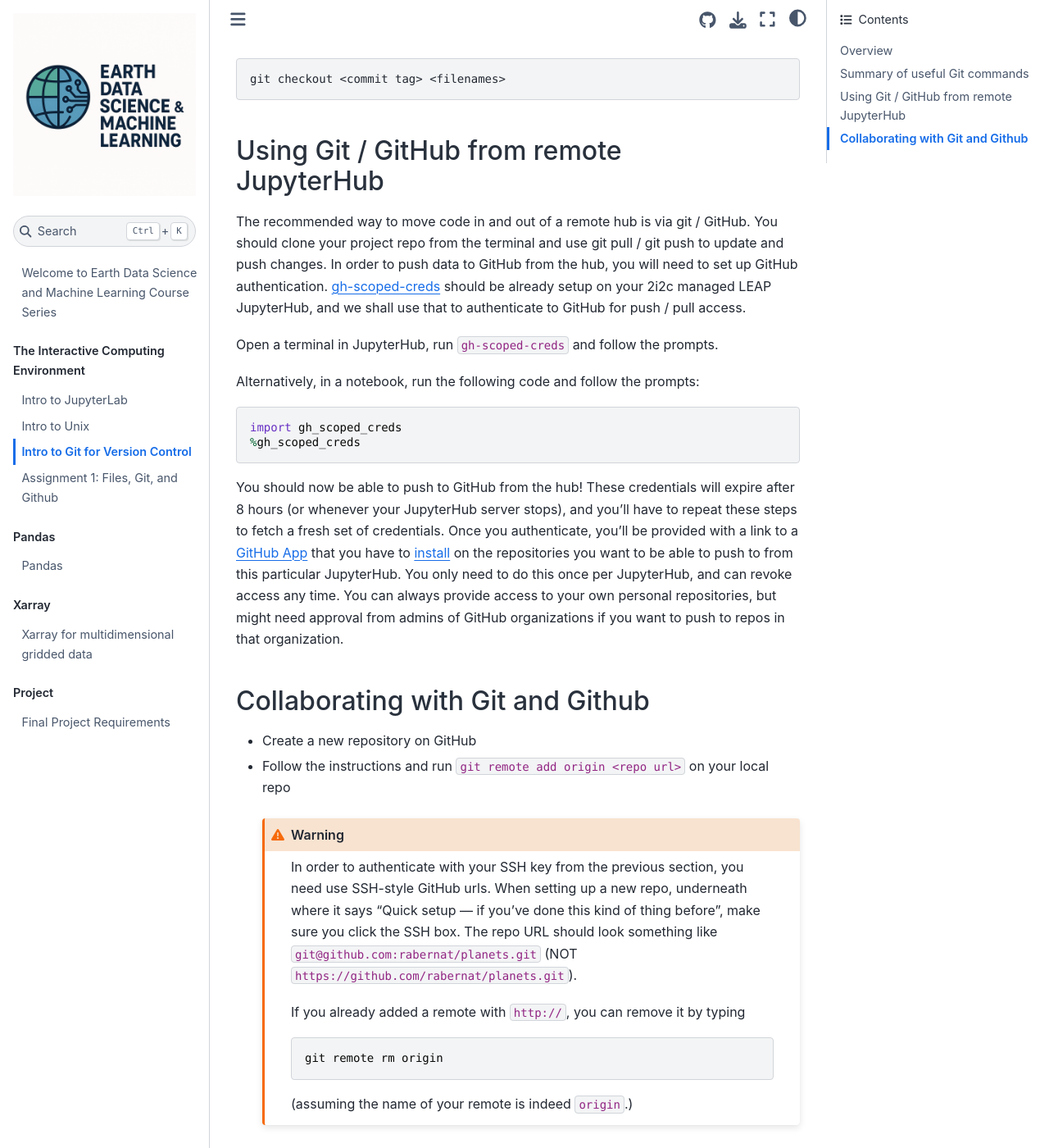
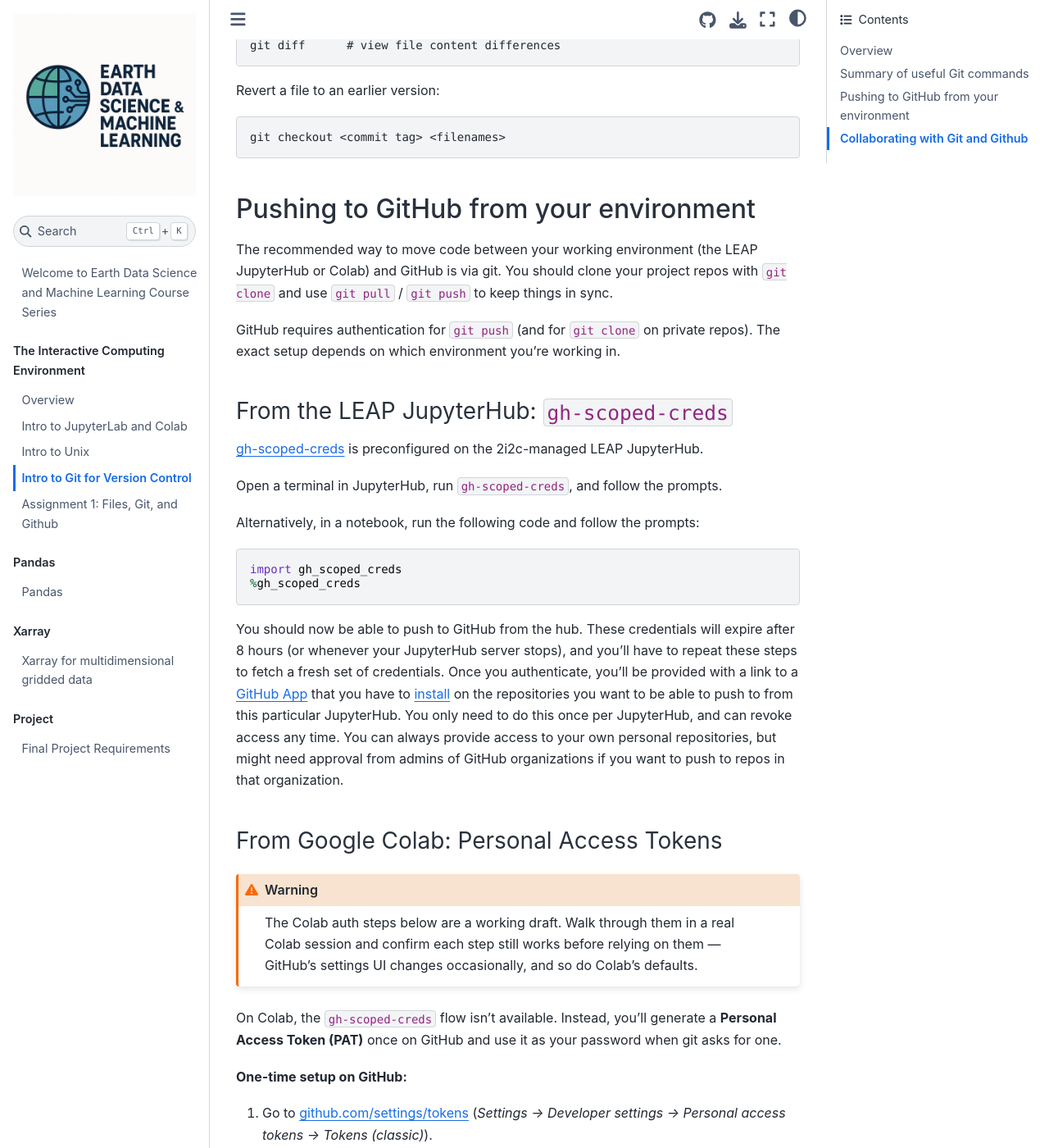
Before and after one commit to earth-DS-ML/summer_2026, a Jupyter Book: the page built from lectures_DS/computing_env/intro_to_git.md, in a window 1280 px wide and 1400 px high, scrolled down 1552 px. Shown: the whole window at 82% size. Built offline with Jupyter Book 1.0.4 settings and Sphinx 7.4.7 and the Sphinx Book theme 1.1.4, drawn with Linux system fonts in a browser that asks for light colours; pages that are not in the unit, such as notebooks, are missing from menus; some of the changed text lies outside the part shown.

Commit message:
Restructure Computing Environment module for active/flipped format
- Add overview.md as the section landing page with learning objectives
- Rename jupyterlab.md -> jupyterlab_and_colab.md; introduce Colab as a
  fallback environment and add a "What is a Jupyter notebook?" primer
- Trim JupyterLab section; reframe Markdown around notebook cells
- Add in-class practice section to jupyterlab_and_colab.md
- Add environment-agnostic "open a terminal" guidance to intro_to_unix.md
  and intro_to_git.md
- Add Colab Personal Access Token auth instructions to intro_to_git.md
  (draft, flagged as needing verification in a real session)
- Add PLAN.md to .gitignore (local planning file, not for deployment)

Co-Authored-By: Claude Opus 4.7 (1M context) <noreply@anthropic.com>

````diff
--- a/_toc.yml
+++ b/_toc.yml
@@ -6,7 +6,8 @@ root: intro
 parts:
   - caption: The Interactive Computing Environment
     chapters:
-    - file: lectures_DS/computing_env/jupyterlab
+    - file: lectures_DS/computing_env/overview
+    - file: lectures_DS/computing_env/jupyterlab_and_colab
     - file: lectures_DS/computing_env/intro_to_unix
     - file: lectures_DS/computing_env/intro_to_git
     - file: lectures_DS/computing_env/assignment1
--- a/lectures_DS/computing_env/intro_to_git.md
+++ b/lectures_DS/computing_env/intro_to_git.md
@@ -27,6 +27,8 @@ Here we simply enumerate the most common git commands.
 
 
 ## Summary of useful Git commands
+
+These commands are run in a terminal — JupyterLab's terminal on LEAP, or Colab's terminal (open the file browser sidebar → click the terminal icon at the bottom).
 
 Set up your username and email
 
@@ -59,16 +61,17 @@ Revert a file to an earlier version:
 
     git checkout <commit tag> <filenames>
 
-## Using Git / GitHub from remote JupyterHub
+## Pushing to GitHub from your environment
 
-The recommended way to move code in and out of a remote hub is via git / GitHub.
-You should clone your project repo from the terminal and use git pull / git push to update and push changes.
-In order to push data to GitHub from the hub, you will need to set up GitHub authentication.
-[gh-scoped-creds](https://github.com/yuvipanda/gh-scoped-creds/) should be already setup
-on your 2i2c managed LEAP JupyterHub, and we shall use that to authenticate to GitHub for
-push / pull access.
+The recommended way to move code between your working environment (the LEAP JupyterHub or Colab) and GitHub is via git. You should clone your project repos with `git clone` and use `git pull` / `git push` to keep things in sync.
 
-Open a terminal in JupyterHub, run `gh-scoped-creds` and follow the prompts.
+GitHub requires authentication for `git push` (and for `git clone` on private repos). The exact setup depends on which environment you're working in.
+
+### From the LEAP JupyterHub: `gh-scoped-creds`
+
+[gh-scoped-creds](https://github.com/yuvipanda/gh-scoped-creds/) is preconfigured on the 2i2c-managed LEAP JupyterHub.
+
+Open a terminal in JupyterHub, run `gh-scoped-creds`, and follow the prompts.
 
 Alternatively, in a notebook, run the following code and follow the prompts:
 
@@ -77,15 +80,46 @@ import gh_scoped_creds
 %gh_scoped_creds
 ```
 
-You should now be able to push to GitHub from the hub! These credentials will expire after
-8 hours (or whenever your JupyterHub server stops), and you'll have to repeat these steps
-to fetch a fresh set of credentials. Once you authenticate, you'll be provided with a link
-to a [GitHub App](https://docs.github.com/en/developers/apps/getting-started-with-apps/about-apps)
-that you have to [install](https://docs.github.com/en/developers/apps/managing-github-apps/installing-github-apps)
-on the repositories you want to be able to push to from this particular JupyterHub. You only
-need to do this once per JupyterHub, and can revoke access any time. You can always provide
-access to your own personal repositories, but might need approval from admins of GitHub
-organizations if you want to push to repos in that organization.
+You should now be able to push to GitHub from the hub. These credentials will expire after 8 hours (or whenever your JupyterHub server stops), and you'll have to repeat these steps to fetch a fresh set of credentials. Once you authenticate, you'll be provided with a link to a [GitHub App](https://docs.github.com/en/developers/apps/getting-started-with-apps/about-apps) that you have to [install](https://docs.github.com/en/developers/apps/managing-github-apps/installing-github-apps) on the repositories you want to be able to push to from this particular JupyterHub. You only need to do this once per JupyterHub, and can revoke access any time. You can always provide access to your own personal repositories, but might need approval from admins of GitHub organizations if you want to push to repos in that organization.
+
+### From Google Colab: Personal Access Tokens
+
+```{warning}
+The Colab auth steps below are a working draft. Walk through them in a real Colab session and confirm each step still works before relying on them — GitHub's settings UI changes occasionally, and so do Colab's defaults.
+```
+
+On Colab, the `gh-scoped-creds` flow isn't available. Instead, you'll generate a **Personal Access Token (PAT)** once on GitHub and use it as your password when git asks for one.
+
+**One-time setup on GitHub:**
+
+1. Go to [github.com/settings/tokens](https://github.com/settings/tokens) (*Settings → Developer settings → Personal access tokens → Tokens (classic)*).
+2. Click *Generate new token (classic)*.
+3. Give it a name like `colab-clmt5405`, set an expiration (e.g., 90 days), and check the `repo` scope.
+4. Click *Generate token* and **copy the token immediately** — GitHub will only show it to you once.
+5. Save it in a password manager or another safe place.
+
+**Using it in Colab:**
+
+After cloning your repo with the HTTPS URL, when you run `!git push origin main`, Colab will prompt:
+
+```
+Username for 'https://github.com': <your-github-username>
+Password for 'https://...github.com': <paste your PAT>
+```
+
+Use your **GitHub username** as the username and **paste the PAT** as the password.
+
+To avoid pasting on every push within the same Colab session, run once:
+
+```
+!git config --global credential.helper store
+```
+
+This caches credentials to a plaintext file on the Colab runtime, which is erased when the runtime dies — so you'll re-paste once per new Colab session.
+
+```{warning}
+**Never commit your PAT to a public repo.** Treat it like a password — if it appears in any committed file, GitHub will detect and revoke it.
+```
 
 
 ## Collaborating with Git and Github
````
Also changed, not shown: lectures_DS/computing_env/intro_to_unix.md (+6 -2 lines), lectures_DS/computing_env/jupyterlab.md (deleted, +0 -81 lines), lectures_DS/computing_env/jupyterlab_and_colab.md (added, +75 -0 lines), lectures_DS/computing_env/overview.md (added, +25 -0 lines), 1 other file.
